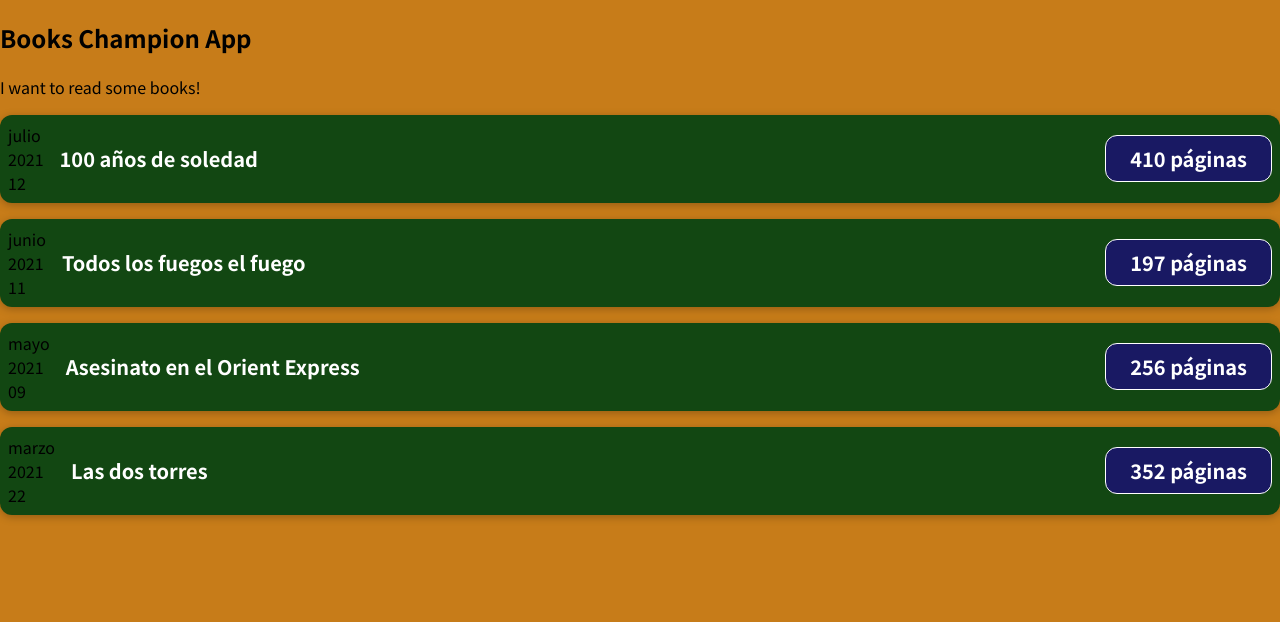
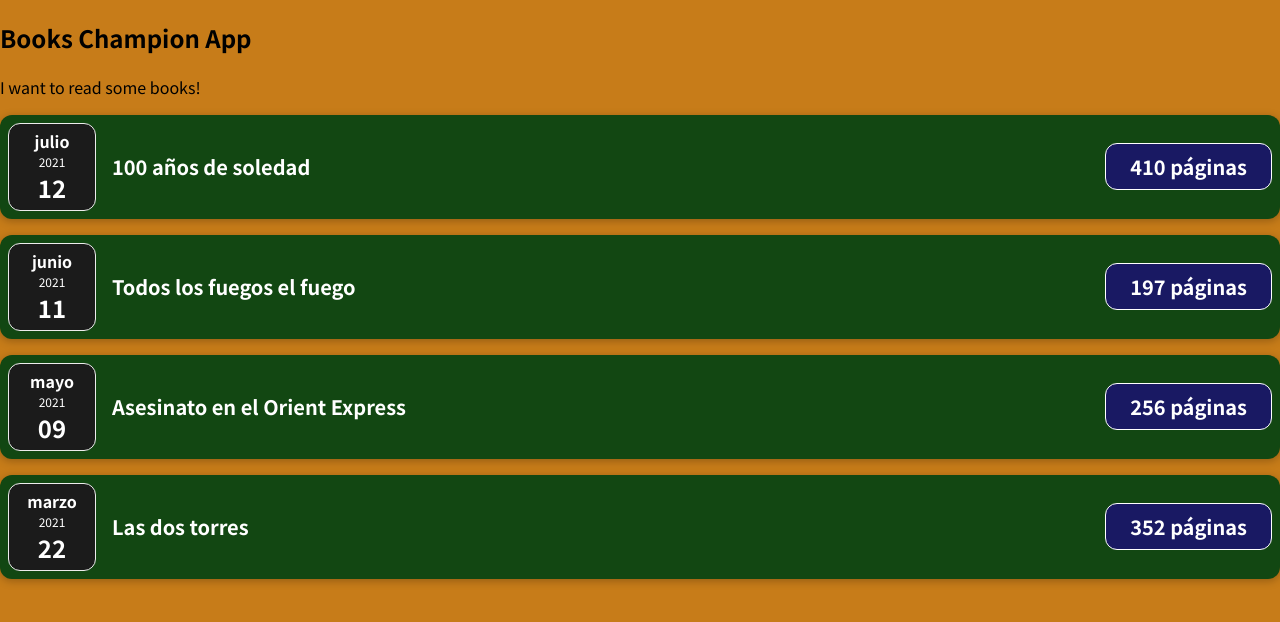
Before and after one commit to gabrielgolzman/books-champion-own, a React (Create React App) app: page / in a window 1280 px wide. Shown: the top 622 px of the page. Built offline with nearby package versions, Linux system fonts and the light colour scheme.

Commit message:
Added the ReadDate component and styles

```diff
--- a/src/components/BookItem.js
+++ b/src/components/BookItem.js
@@ -1,17 +1,10 @@
+import ReadDate from './ReadDate';
 import './BookItem.css';
 
 const BookItem = ({ title, pageCount, date }) => {
-   const month = date.toLocaleString('es-AR', { month: 'long' });
-   const year = date.getFullYear();
-   const day = date.toLocaleString('es-AR', { day: '2-digit' });
-
    return (
       <div className="book-item">
-         <div>
-            <div>{month}</div>
-            <div>{year}</div>
-            <div>{day}</div>
-         </div>
+         <ReadDate date={date} />
          <div className="book-item-description">
             <h2>{title}</h2>
             <div className="book-item-page-count">{pageCount} páginas</div>
--- /dev/null
+++ b/src/components/ReadDate.css
@@ -0,0 +1,26 @@
+.read-date {
+   display: flex;
+   flex-direction: column;
+   width: 5.5rem;
+   height: 5.5rem;
+   border: 1px solid #ececec;
+   background-color: #1b1b1b;
+   color: white;
+   border-radius: 12px;
+   align-items: center;
+   justify-content: center;
+}
+
+.read-date-month {
+   font-size: 1rem;
+   font-weight: bold;
+}
+
+.read-date-year {
+   font-size: 0.75rem;
+}
+
+.read-date-day {
+   font-size: 1.5rem;
+   font-weight: bold;
+}
--- /dev/null
+++ b/src/components/ReadDate.js
@@ -0,0 +1,17 @@
+import './ReadDate.css';
+
+const ReadDate = ({ date }) => {
+   const month = date.toLocaleString('es-AR', { month: 'long' });
+   const year = date.getFullYear();
+   const day = date.toLocaleString('es-AR', { day: '2-digit' });
+
+   return (
+      <div className="read-date">
+         <div className="read-date-month">{month}</div>
+         <div className="read-date-year">{year}</div>
+         <div className="read-date-day">{day}</div>
+      </div>
+   );
+};
+
+export default ReadDate;
```
